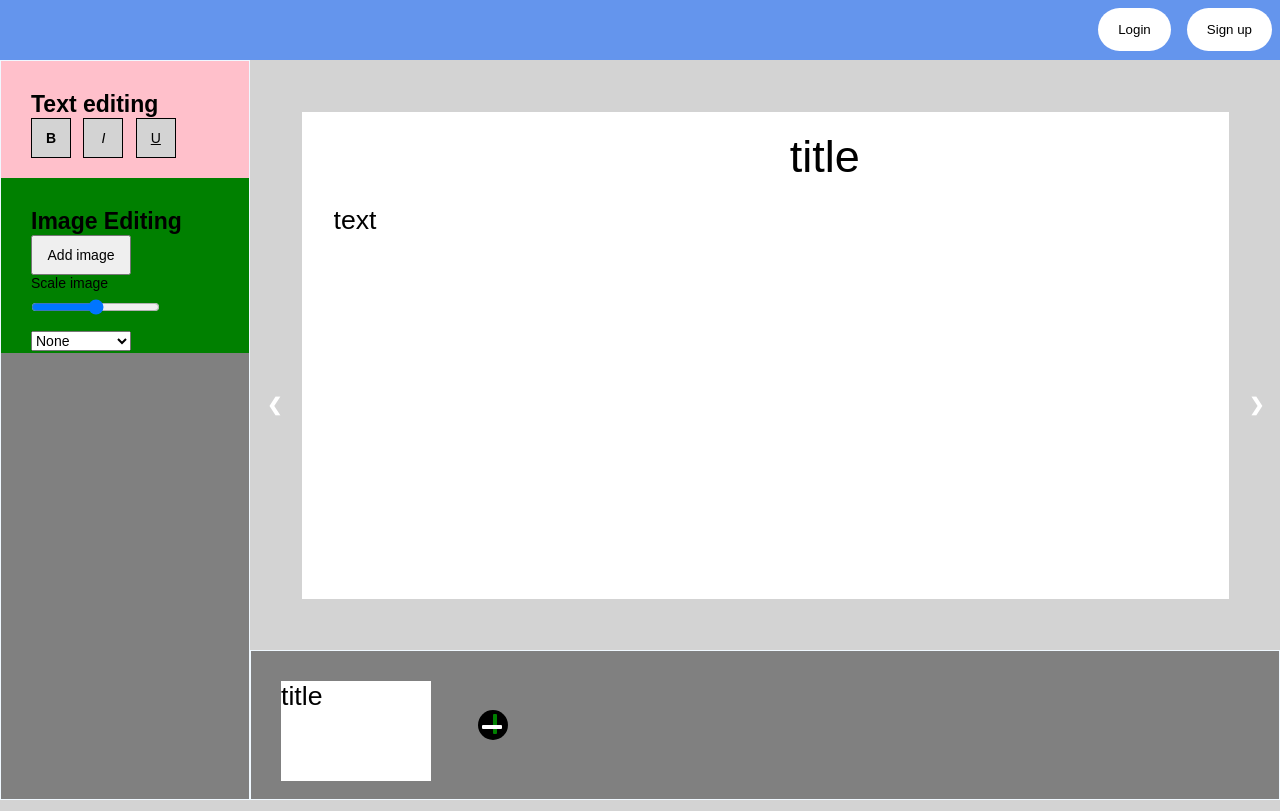
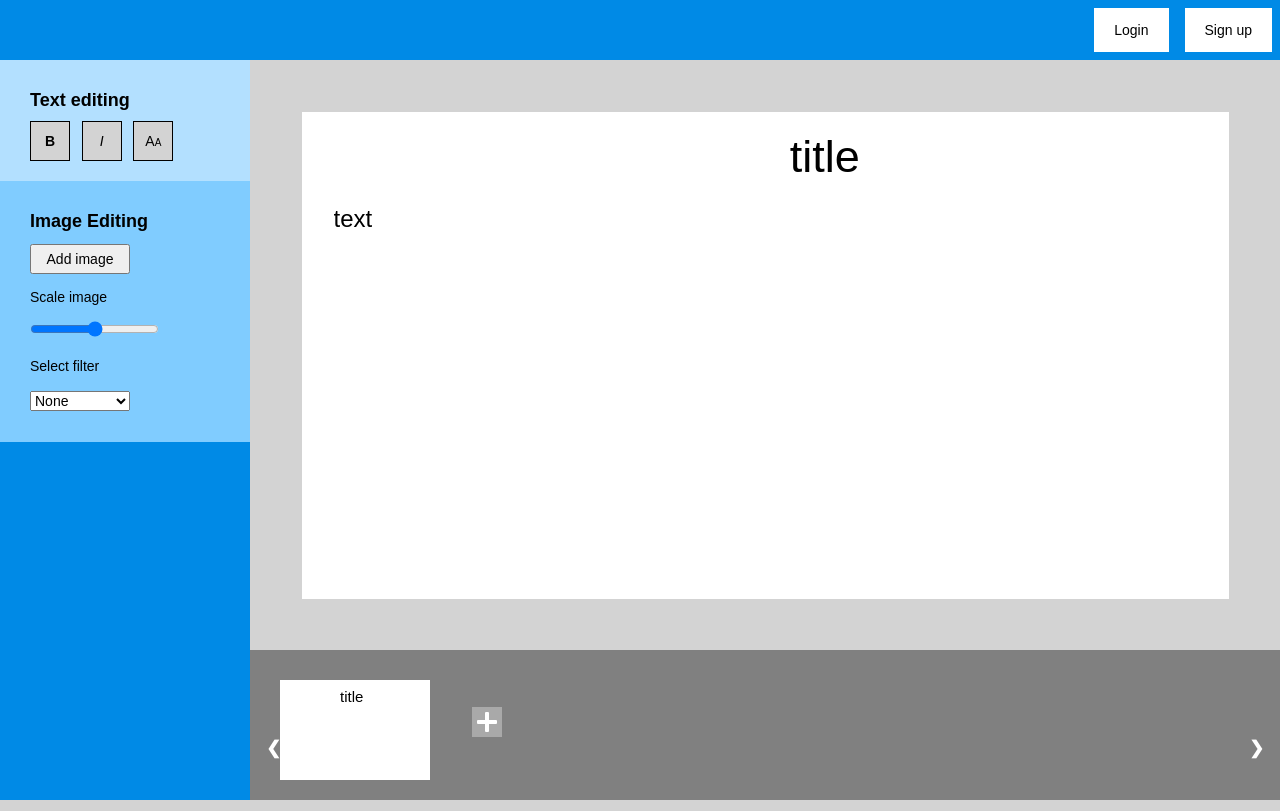
Before and after one commit to mm200projectgroup/grp13, a website: page public/index.html in a window 1280 px wide. Shown: the top 811 px of the page. Drawn offline with Linux system fonts and the light colour scheme.

Commit message:
CSS
Ser bedre ut enn før

```diff
--- a/public/CSS/stylesheet.css
+++ b/public/CSS/stylesheet.css
@@ -2,7 +2,7 @@
     margin: 0px;
     box-sizing: border-box;
     font-family: sans-serif;
-    font-size: 20pt;
+    font-size: 18pt;
 }
 
 
@@ -22,86 +22,20 @@ body {
         "menu footer footer footer";
 }
 
-
+/*Tekst-------------------------------*/
 p {
+    padding-top: 15px;
+    padding-bottom: 10px;
     font-size: 14px;
 }
 
+
 h3 {
-    font-size: 23px;
+    font-size: 18px;
+    padding-bottom: 10px;
 
 }
 
-
-
-#header {
-    grid-area: header;
-    background: cornflowerblue;
-
-}
-
-.menu {
-    grid-area: menu;
-    background: gray;
-    border: solid 1px aliceblue;
-
-}
-
-#canvas {
-    grid-area: canvas;
-    position: relative;
-    margin: 5%;
-
-}
-
-.footer {
-    grid-area: footer;
-    background: gray;
-    border: solid 1px aliceblue;
-
-
-}
-
-
-/*CANVAS */
-.mySlides {
-    background-color: white;
-    width: 100%;
-    height: 100%;
-
-
-
-}
-
-/* Next & previous buttons */
-.prev,
-.next {
-    cursor: pointer;
-    position: absolute;
-    top: 50%;
-    width: auto;
-    padding: 16px;
-    margin-top: -22px;
-    color: white;
-    font-weight: bold;
-    font-size: 18px;
-    transition: 0.6s ease;
-    border-radius: 0 3px 3px 0;
-}
-
-/* Position the "next button" to the right */
-.next {
-    right: 0;
-    border-radius: 3px 0 0 3px;
-}
-
-.prev:hover,
-.next:hover {
-    background-color: rgba(0, 0, 0, 0.8);
-}
-
-
-/*SLIDE*/
 .text{
     border-style: hidden;
     margin-top: 20px;
@@ -127,11 +61,66 @@ h3 {
     padding: 60px 12px;
 }
 
+/*----------------------------------------*/
 
-/* ---Footer ---- */
+#header {
+    grid-area: header;
+    background: #008ae6;
 
+}
+
+.menu {
+    grid-area: menu;
+    background: #008ae6;
+}
+
+#canvas {
+    grid-area: canvas;
+    position: relative;
+    margin: 5%;
+}
+
+.footer {
+    grid-area: footer;
+    background: gray;
+}
+
+
+.mySlides {
+    background-color: white;
+    width: 100%;
+    height: 100%;
+}
+
+/* Next & previous buttons */
+.prev,
+.next {
+    cursor: pointer;
+    position: absolute;
+    bottom:25px;
+    width: auto;
+    padding: 16px;
+    color: white;
+    font-weight: bold;
+    font-size: 18px;
+    transition: 0.6s ease;
+    border-radius: 0 3px 3px 0;
+}
+
+.next {
+    right: 0;
+    border-radius: 3px 0 0 3px;
+}
+
+.prev:hover,
+.next:hover {
+    background-color: rgba(0, 0, 0, 0.8);
+}
+
+
+
+/*Footer ------------------------------- */
 .myPreview {
-
     background-color: white;
     height: 100px;
     width: 150px;
@@ -140,21 +129,20 @@ h3 {
 }
 
 .previewTitle {
-    text-align: center;
+    font-size: 15px;
+    padding-left: 40%;
 
 }
 
-
+/*--Footer-Pluss-tegn--------------------*/
 #addNewSlide{
-    background-color: #000000;
-    border-radius:15px;
-    -webkit-border-radius:15px;
-    -moz-border-radius:15px;
+    cursor: pointer;
+    background-color: darkgray;
     width: 30px;
     height: 30px;
     position: relative;
     top:35px;
-    left:10px;
+    left:5px;
 }
 
 #addNewSlide:after {
@@ -165,20 +153,20 @@ h3 {
     -webkit-border-radius: 1px;
     -moz-border-radius: 1px;
     position: absolute;
-    top:15px;
-    left: 4px;
+    top:13px;
+    left: 5px;
     content:"";
 }
 #addNewSlide:before {
-    background-color: green;
+    background-color: #FFFFFF;
     width: 4px;
     height: 20px;
     border-radius: 1px;
     -webkit-border-radius: 1px;
     -moz-border-radius: 1px;
     position: absolute;
-    top:4px;
-    left: 15px;
+    top:5px;
+    left: 13px;
     content:"";
 }
 
@@ -186,24 +174,26 @@ h3 {
     display: inline-block;
 }
 
+/*---------------------------------------*/
 
 /*MENY */
 #textMenu {
-    background: pink;
+    background: #b3e0ff;
     padding-left: 30px;
     padding-top: 30px;
 }
 
 #imageMenu {
-    background: green;
+    background: #80ccff;
     padding-left: 30px;
     padding-top: 30px;
+    padding-bottom: 30px;
 
 }
 
 
 
-/* /// Text editing --- */
+/*Buttons-for-TEXT-editing---------------*/
 
 #butB {
     font-weight: bold;
@@ -215,7 +205,8 @@ h3 {
 }
 
 #butU {
-    text-decoration: underline;
+    /*text-decoration: underline;*/
+    font-variant: small-caps;
 }
 
 #butU,
@@ -232,12 +223,12 @@ h3 {
 }
 
 
-
-/* /// Image editing --- */
+/*Image-editing---------------------------------*/
 #addImg {
     font-size: 14px;
-    height: 40px;
+    height: 30px;
     width: 100px;
+    align-content: center;
 
 }
 
@@ -246,21 +237,23 @@ h3 {
     width: 100px;
 }
 
-/*MENYEND */
+option[value]{
+    font-size: 14px;
+}
+
+/*User-Pop-up-windows---------------------------*/
 
 .modulHeader {
-    font-size: 35px;
+    font-size: 25px;
 }
-
 
 #user {
     text-align: right;
     padding: 20px 20px;
     color: white;
-    font-size: 20px;
+    font-size: 14px;
 }
 
-/* Full-width input fields */
 input[type=text],
 input[type=password] {
     width: 100%;
@@ -272,10 +265,8 @@ input[type=password] {
     border: 1px solid #ccc;
     box-sizing: border-box;
     text-align: center;
-    font-size: 20px;
+    font-size: 14px;
 }
-
-
 
 #signInBtn,
 #loginBtn {
@@ -286,8 +277,8 @@ input[type=password] {
     background-color: white;
     margin: 8px;
     font-family: sans-serif;
-    font-size: 10pt;
-    border-radius: 25px;
+    font-size: 14px;
+    /*border-radius: 25px;*/
     cursor: pointer;
     user-select: none;
     padding: 14px 20px;
@@ -298,11 +289,11 @@ input[type=password] {
     color: white;
     border: 0px;
     display: inline-block;
-    background-color: cornflowerblue;
+    background-color: #008ae6;
     margin: 8px;
     font-family: sans-serif;
     font-size: 14pt;
-    border-radius: 25px;
+    /*border-radius: 25px;*/
     cursor: pointer;
     user-select: none;
     padding: 14px 20px;
@@ -310,21 +301,18 @@ input[type=password] {
 
 }
 
-
-
-/* Center the image and position the close button */
 .imgcontainer {
     text-align: center;
     margin: 24px 0 12px 0;
     position: relative;
+    font-size: 18;
 }
-
 
 .container {
     text-align: center;
     padding: 16px;
     margin-bottom: 30px;
-    font-size: 20px
+    font-size: 14px
 }
 
 span.psw {
@@ -336,7 +324,7 @@ span.psw {
     color: white;
     border: 0px;
     display: inline-block;
-    background-color: cornflowerblue;
+    background-color: #008ae6;
     margin: 8px;
     font-family: sans-serif;
     font-size: 14pt;
@@ -376,7 +364,7 @@ span.psw {
     margin: 5% auto 15% auto;
     /* 5% from the top, 15% from the bottom and centered */
     border: 1px solid #888;
-    width: 50%;
+    width: 40%;
     /* Could be more or less, depending on screen size */
 }
 
@@ -396,7 +384,6 @@ span.psw {
     cursor: pointer;
 }
 
-
 /* Change styles for span and cancel button on extra small screens */
 @media screen and (max-width: 300px) {
     span.psw {
--- a/public/index.html
+++ b/public/index.html
@@ -109,7 +109,7 @@
             <h3>Text editing</h3>
             <button id="butB" onclick="toBold">B</button>
             <button id="butI" onclick="toItalic">I</button>
-            <button id="butU" onclick="toUnderline">U</button>
+            <button id="butU" onclick="toUnderline">Aa</button>
         </div>
         <div id="imageMenu">
             <h3>Image Editing</h3>
@@ -122,7 +122,7 @@
             <br>
             <!--//Div som bilder blir lagt inn i-->
             <!-- <div id="presObj" style=" border-style: solid;"></div> -->
-
+            <p>Select filter</p>
             <!--//Sette inn filter-->
             <select id="filter">
                 <option value="none">None</option>
```
